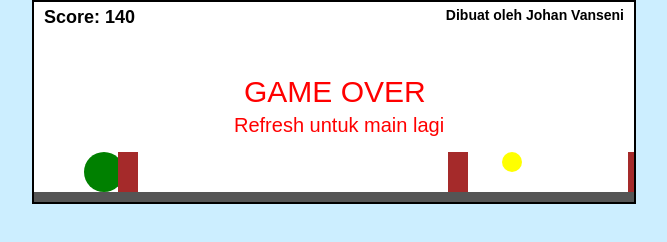
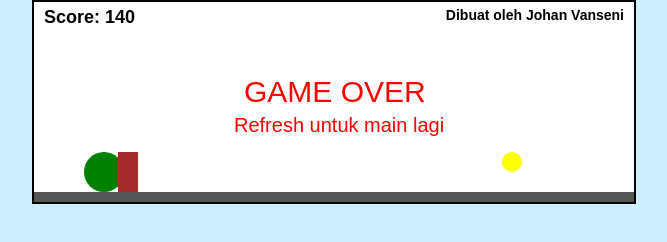
Before and after one commit to johanvanseni/johanvanseni.github.io, a plain HTML site: page index.html in a window 1280 px wide. Shown: the whole page, without its empty margins (306-973 px from the left). Drawn offline with Linux system fonts and the light colour scheme.

Commit message:
Update index.html

```diff
--- a/index.html
+++ b/index.html
@@ -3,7 +3,7 @@
 <head>
 <meta charset="UTF-8">
 <meta name="viewport" content="width=device-width, initial-scale=1.0">
-<title>Dino Chibi Game</title>
+<title>Dino Chibi Game - Tantangan Lebih Luas</title>
 <style>
 body { margin:0; background:#cceeff; font-family:sans-serif; user-select:none; overflow:hidden; }
 #gameContainer { position:relative; margin:auto; width:600px; height:200px; border:2px solid #000; overflow:hidden; background:#fff;}
@@ -36,6 +36,7 @@ const powerupSound=document.getElementById('powerupSound');
 let dino={x:50,y:150,width:40,height:40,color:'green',yVelocity:0,jumping:false};
 let cactusArr=[],powerUps=[];
 let gravity=0.6,score=0,gameOver=false;
+let lastCactusX=canvas.width;
 
 // play music
 bgMusic.volume=0.3;
@@ -48,14 +49,27 @@ document.addEventListener('keydown',e=>{
     }
 });
 
-// spawn cactus
-function spawnCactus(){ cactusArr.push({x:canvas.width,y:150,width:20,height:40,speed:6}); }
+// spawn cactus dengan jarak lebih lebar
+function spawnCactus(){
+    let minGap = 200; // jarak minimum antar cactus
+    if(cactusArr.length === 0 || lastCactusX - canvas.width < -minGap){
+        let c = {x:canvas.width, y:150, width:20, height:40, speed:6};
+        cactusArr.push(c);
+        lastCactusX = c.x;
+    }
+}
+
 // spawn powerup
-function spawnPowerUp(){ powerUps.push({x:canvas.width,y:150,width:20,height:20,type:'score',speed:6}); }
+function spawnPowerUp(){
+    if(Math.random()<0.5){ // lebih jarang muncul
+        powerUps.push({x:canvas.width, y:150, width:20, height:20, type:'score', speed:6});
+    }
+}
 
 // update
 function update(){
     if(gameOver) return;
+
     // Dino physics
     dino.yVelocity+=gravity;
     dino.y+=dino.yVelocity;
```
